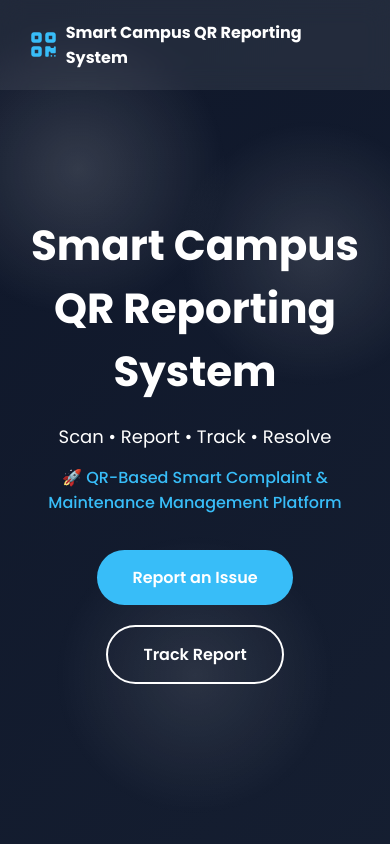
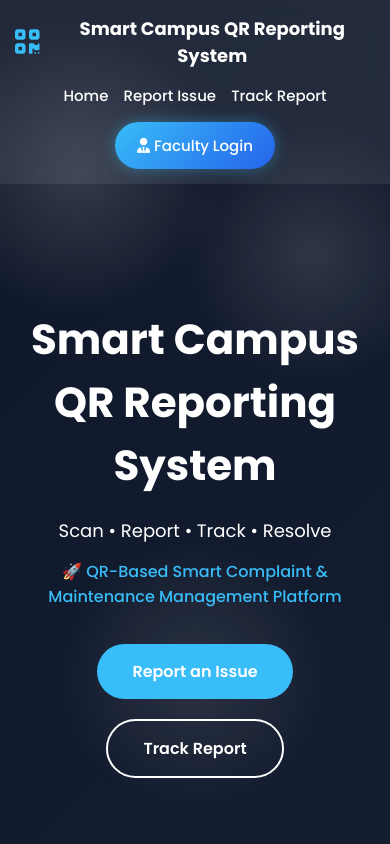
Before and after one commit to melavankinamrata/Smart-Campus-Complaint-System, a plain HTML site: page Laxmi1/index.html in a window 390 px wide. Shown: the top 844 px of the page. Drawn offline with Linux system fonts and the light colour scheme; no server answers.

Commit message:
Made navbar responsive

```diff
--- a/Laxmi1/style.css
+++ b/Laxmi1/style.css
@@ -438,28 +438,37 @@ text-align:center;
 @media(max-width:768px){
 
 .hero-content h1{
-
 font-size:42px;
 }
 
 .hero-content p{
-
 font-size:18px;
 }
 
 .tagline{
-
 font-size:16px;
 }
 
-.nav-links{
-
-display:none;
+nav{
+flex-direction:column;
+gap:15px;
+padding:15px;
 }
 
 .logo{
+font-size:18px;
+text-align:center;
+}
 
-font-size:16px;
+.nav-links{
+display:flex;
+flex-wrap:wrap;
+justify-content:center;
+gap:15px;
+}
+
+.nav-links a{
+font-size:15px;
 }
 
 }
```
